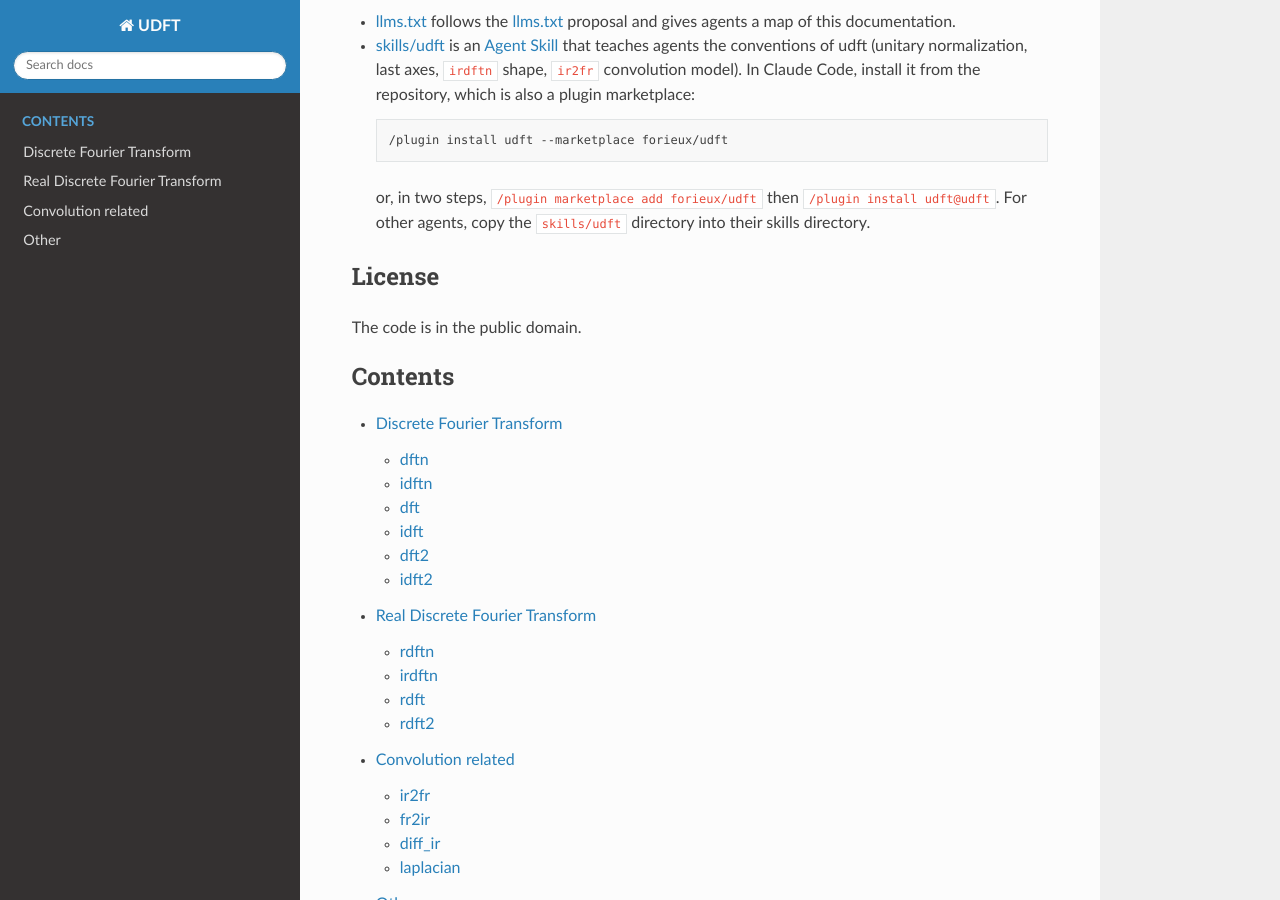
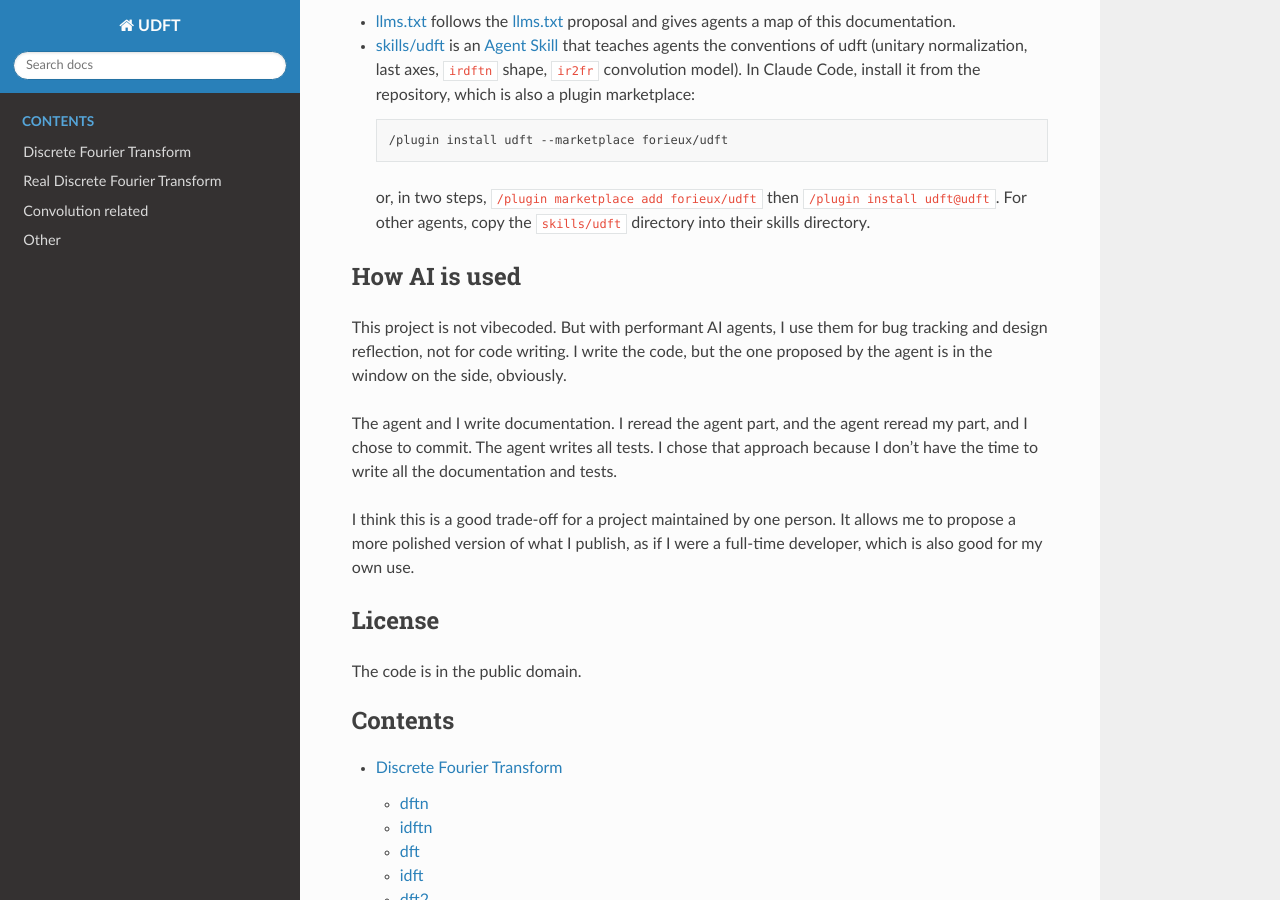
Before and after one commit to forieux/udft, a Sphinx documentation site: the page built from docs/index.rst, in a window 1280 px wide and 900 px high, scrolled down 1159 px. Built offline with Sphinx 7.4.7 and the Read the Docs theme 3.1.0, drawn with Linux system fonts in a browser that asks for light colours.

Commit message:
Add AI usage

```diff
--- a/docs/index.rst
+++ b/docs/index.rst
@@ -89,6 +89,21 @@ Using udft with AI agents
   install udft@udft``. For other agents, copy the ``skills/udft`` directory
   into their skills directory.
 
+How AI is used
+==============
+
+This project is not vibecoded. But with performant AI agents, I use them for bug
+tracking and design reflection, not for code writing. I write the code, but the
+one proposed by the agent is in the window on the side, obviously.
+
+The agent and I write documentation. I reread the agent part, and the agent
+reread my part, and I chose to commit. The agent writes all tests. I chose that
+approach because I don't have the time to write all the documentation and tests.
+
+I think this is a good trade-off for a project maintained by one person. It
+allows me to propose a more polished version of what I publish, as if I were a
+full-time developer, which is also good for my own use.
+
 License
 =======
 
```
Also changed, not shown: README.md (+14 -0 lines).
